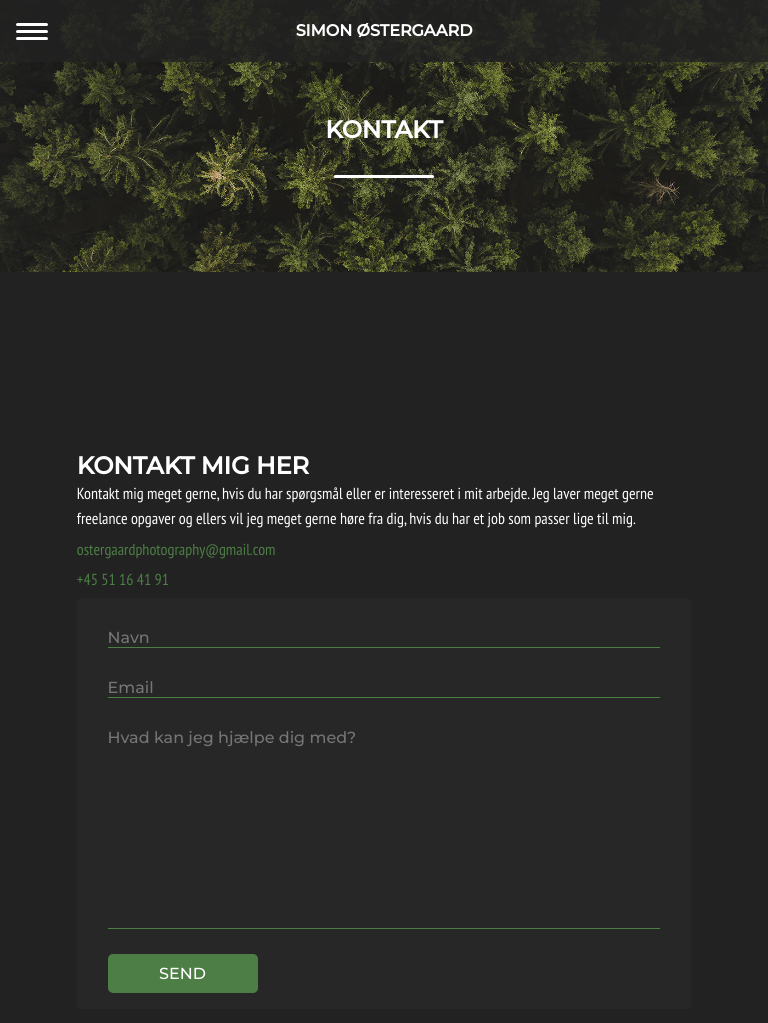
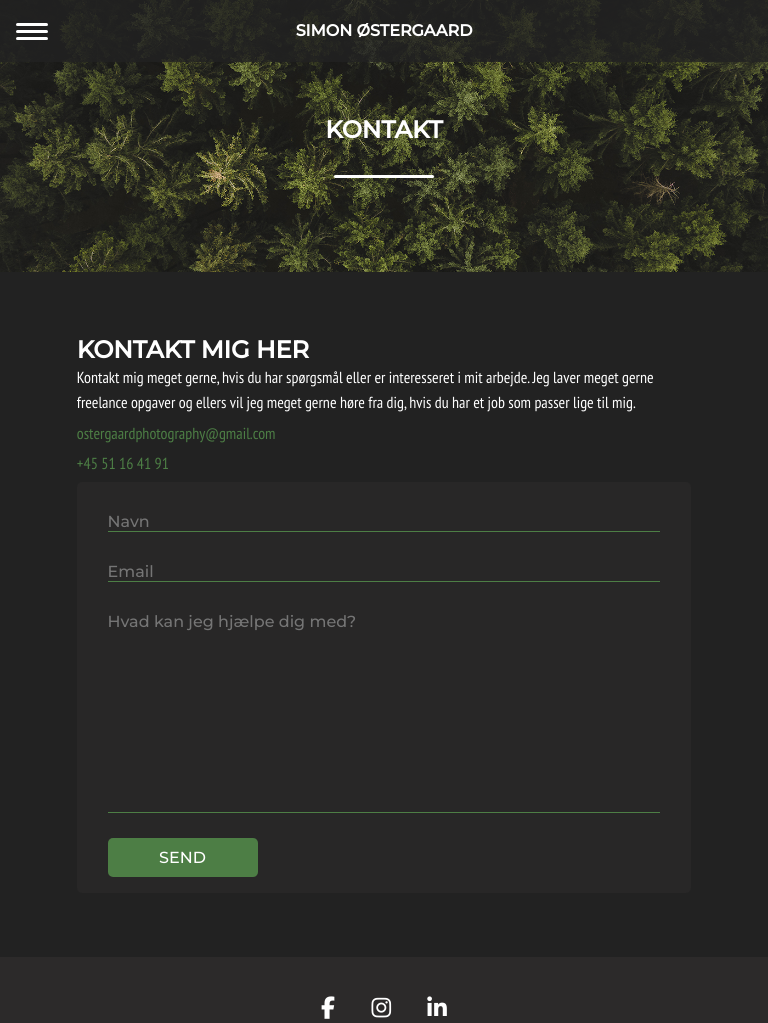
Before and after one commit to simoniversen4/Portfolio, a plain HTML site: page pages/kontakt.html in a window 768 px wide. Shown: the top 1023 px of the page. Drawn offline with Linux system fonts and the light colour scheme; a web font is replaced by a local one.

Commit message:
last fixes

```diff
--- a/css/style.css
+++ b/css/style.css
@@ -363,6 +363,9 @@ nav a:hover{
     padding-top: 40px;
     margin-bottom: 40px;
 }
+.contact-info h3{
+    margin-top: 0;
+}
 .contact-info p{
     margin-bottom: 5px;
 }
@@ -488,6 +491,14 @@ form button{
     .contact-info{
         padding-top: 6em;
     }
+    .contact-info h3{
+        margin-top: 20;
+    }
+}
+@media(max-width: 768px){
+    .contact-info{
+        padding-top: 0;
+    }
 }
 /* --- Footer --- */
 footer{
```
